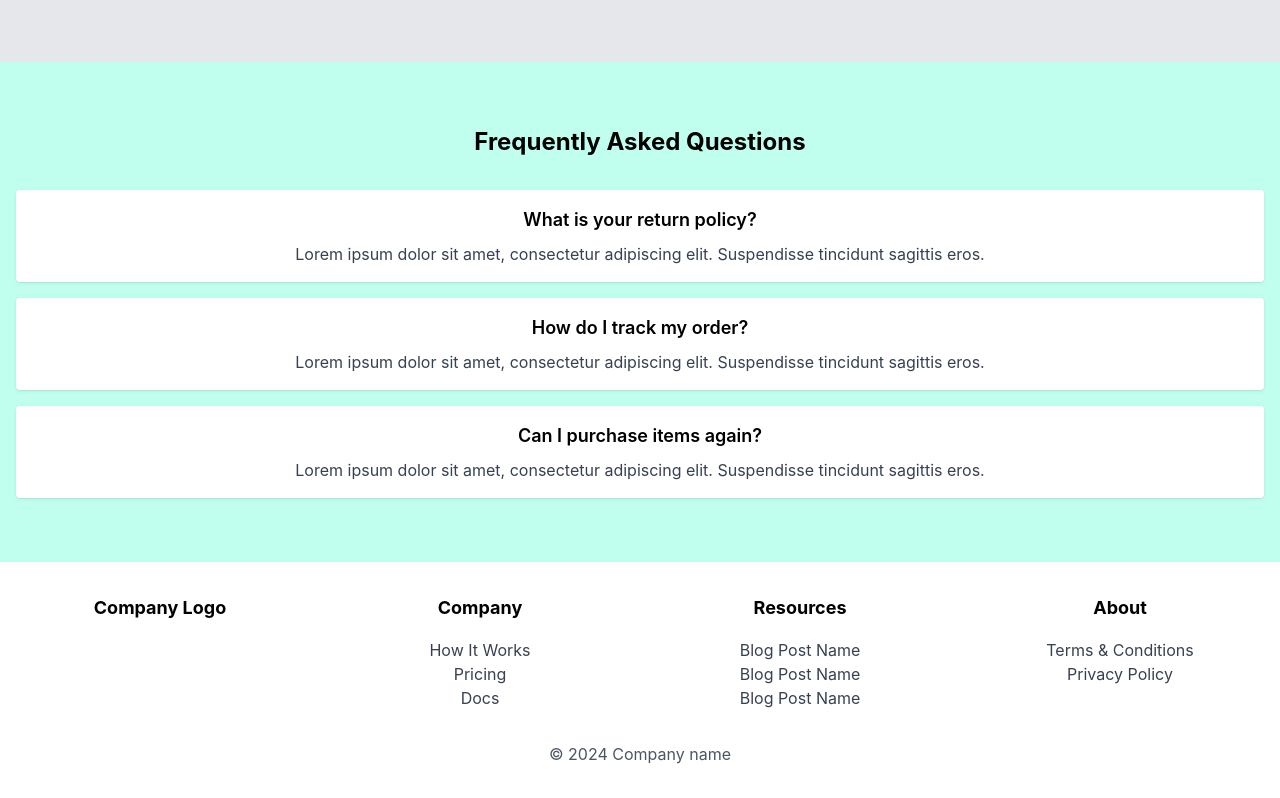
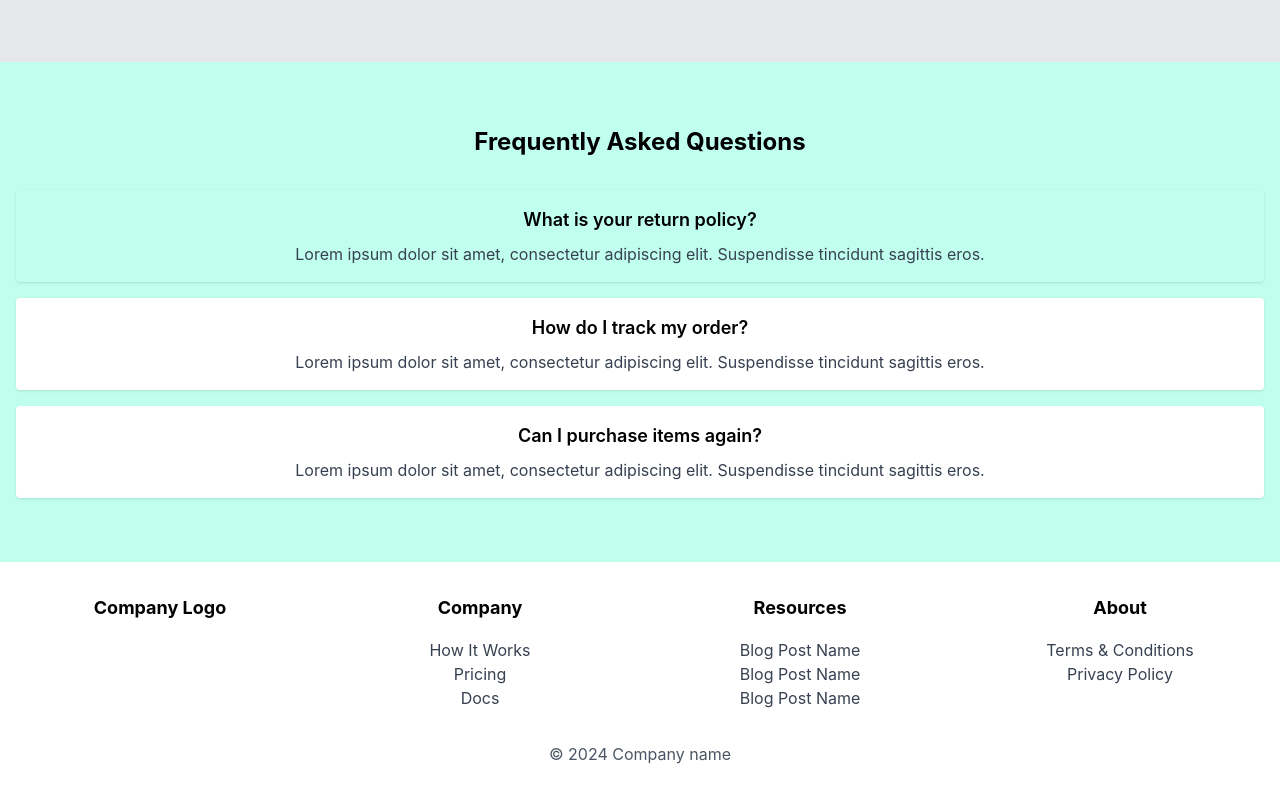
Before and after one commit to LinkedInLearning/converting-common-web-patterns-into-tailwind-css-using-generative-ai-6036000, a React (Create React App) app in the folder react-app/: page / in a window 1280 px wide. Shown: the part 1564-2362 px from the top of the page. Built offline with nearby package versions, Linux system fonts and the light colour scheme.

Commit message:
end state

```diff
--- a/react-app/src/components/FAQ.js
+++ b/react-app/src/components/FAQ.js
@@ -5,7 +5,7 @@ const FAQ = () => (
     <div className="container mx-auto px-4">
       <h2 className="text-2xl font-bold mb-8">Frequently Asked Questions</h2>
       <div className="space-y-4">
-        <div className="bg-white p-4 rounded shadow">
+        <div className="bg-${color} p-4 rounded shadow">
           <h3 className="text-lg font-semibold mb-2">What is your return policy?</h3>
           <p className="text-gray-700">Lorem ipsum dolor sit amet, consectetur adipiscing elit. Suspendisse tincidunt sagittis eros.</p>
         </div>
```
Also changed, not shown: react-app/src/App.css (line endings or trailing spaces).
